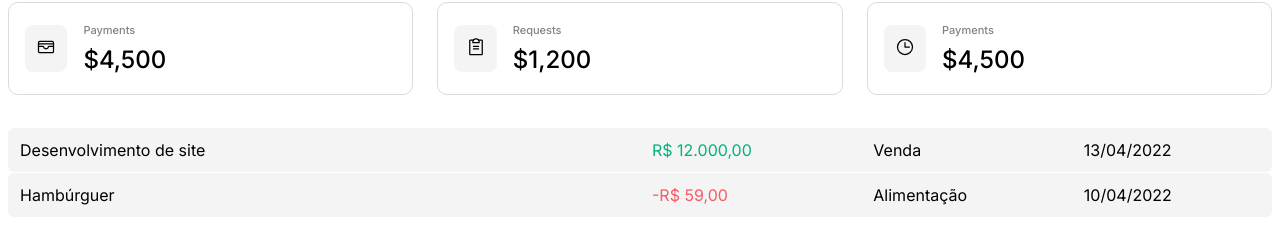
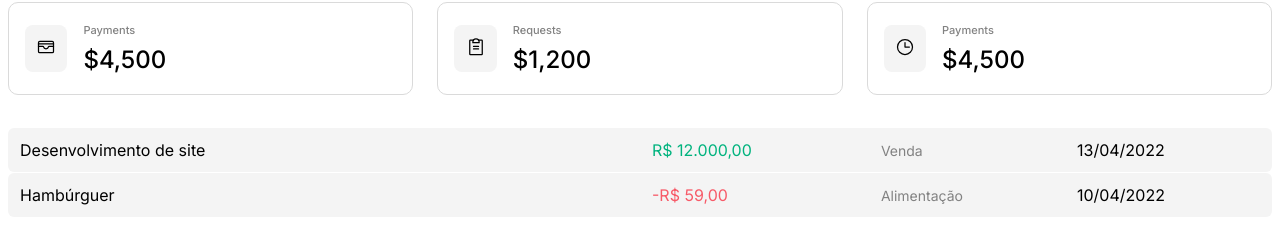
Before and after one commit to luiabdiel/Minimal, a React (Vite) app: page / in a window 1280 px wide. Shown: the part 260-504 px from the top of the page. Built offline with nearby package versions, Linux system fonts and the light colour scheme.

Commit message:
changes styles in component table

```diff
--- a/src/components/Table/index.tsx
+++ b/src/components/Table/index.tsx
@@ -1,4 +1,4 @@
-import { PriceHighlight, TableContainer, TableContent } from "./styles";
+import { PriceHighlight, TableContainer, TableContent, TransactionType } from "./styles";
 
 export function Table() {
     return (
@@ -12,7 +12,7 @@ export function Table() {
                   R$ 12.000,00
                 </PriceHighlight>
               </td>
-              <td>Venda</td>
+              <td><TransactionType>Venda</TransactionType></td>
               <td>13/04/2022</td>
             </tr>
             <tr>
@@ -22,7 +22,7 @@ export function Table() {
                   -R$ 59,00
                 </PriceHighlight>
               </td>
-              <td>Alimentação</td>
+              <td><TransactionType>Alimentação</TransactionType></td>
               <td>10/04/2022</td>
             </tr>
           </tbody>
--- a/src/components/Table/styles.ts
+++ b/src/components/Table/styles.ts
@@ -11,6 +11,7 @@ export const TableContent = styled.table`
     width: 100%;
     border-collapse: separate;
     border-spacing: 0 0.1rem;
+    overflow: hidden;
 
     td {
         background-color: ${({ theme }) => theme['white-400']};
@@ -36,3 +37,8 @@ interface PriceHighlightProps {
 export const PriceHighlight = styled.span<PriceHighlightProps>`
     color: ${(props) => props.variant === 'income' ? props.theme['green-300'] : props.theme['red-300']};
 `
+
+export const TransactionType = styled.span`
+    font-size: 0.875rem;
+    color: ${({ theme }) => theme["gray-700"]};
+`
```
